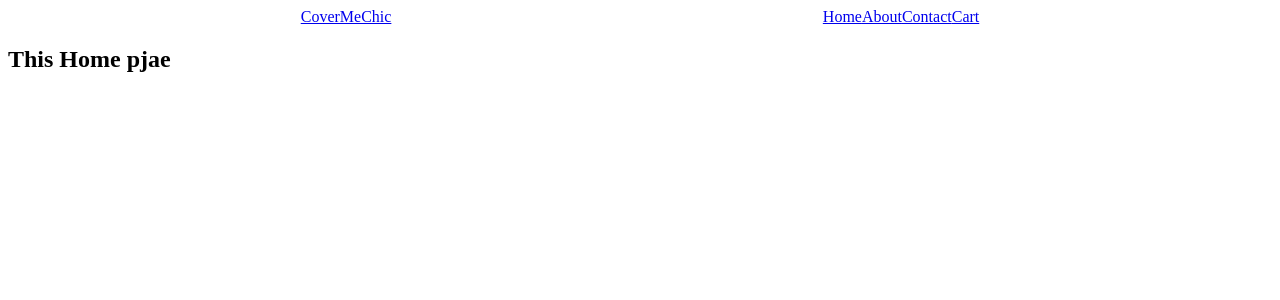
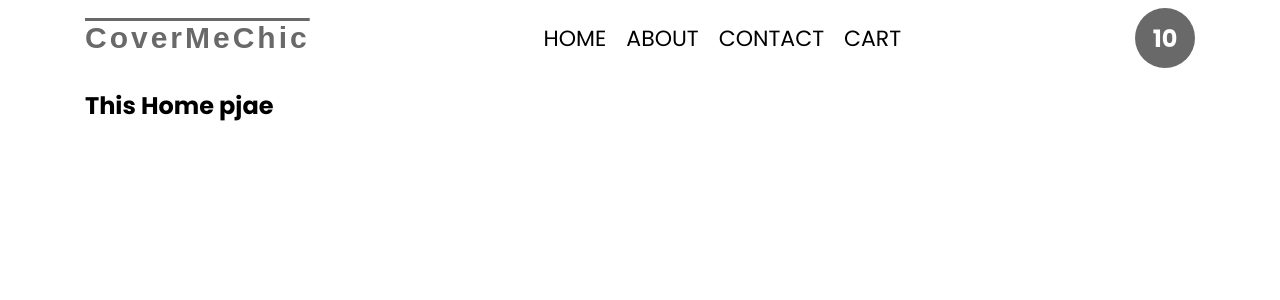
Before and after one commit to mohamedsharrif/BurgerBites, a React (Create React App) app: page / in a window 1280 px wide. Shown: the top 300 px of the page. Built offline with nearby package versions, Linux system fonts and the light colour scheme.

Commit message:
Completed header layout and styling

```diff
--- a/src/App.js
+++ b/src/App.js
@@ -1,4 +1,4 @@
-import React from "react";
+import React, { useState } from "react";
 import Header from "./components/Header";
 import { Route, Routes } from "react-router-dom";
 import Home from "./pajes/Home";
@@ -7,9 +7,11 @@ import Contact from "./pajes/Contact";
 import Cart from "./pajes/Cart";
 
 const App = () => {
+  const[cart,setCart] = useState(10)
   return (
-    <div>
-      <Header />
+    <div className="container">
+      <Header cart={cart}/>
+
       <Routes>
         <Route path="/" element={<Home />} />
         <Route path="/about" element={<About />} />
--- a/src/components/Header.jsx
+++ b/src/components/Header.jsx
@@ -2,16 +2,17 @@ import React from 'react'
 import '../style.css'
 import { Link } from 'react-router-dom'
 
-const Header = () => {
+const Header = ({cart}) => {
   return (
     <div className='menu'>
-      <Link to='/'>CoverMeChic</Link>
-      <div>
+      <Link className='logo' to='/'>CoverMeChic</Link>
+      <div className='links'>
       <Link to='/'>Home</Link>
       <Link to='/about'>About</Link>
       <Link to='/contact'>Contact</Link>
       <Link to='/cart'>Cart</Link>
-      </div>
+       </div>
+      <Link to={'/cart'}><span className='cart'>{cart}</span></Link>
     </div>
   )
 }
--- a/src/style.css
+++ b/src/style.css
@@ -1,17 +1,50 @@
-.menu{
-    color: white;
+
+@import url('https://fonts.googleapis.com/css2?family=Chakra+Petch:ital,wght@0,300;0,400;0,500;0,600;0,700;1,300;1,400;1,500;1,600;1,700&family=Poppins:ital,wght@0,100;0,200;0,300;0,400;0,500;0,600;0,700;0,800;0,900;1,100;1,200;1,300;1,400;1,500;1,600;1,700;1,800;1,900&display=swap');
+
+body{
+    font-family: 'Poppins', sans-serif;
+}
+a{
+    text-decoration: none;
+}
+.logo{
+    font-family: 'Montserrat', sans-serif;
+      font-size: 30px;
+      font-weight: 800;
+      color: #696969;
+      letter-spacing: 3px;
+      margin: 10;
+      text-decoration: overline;
+
+}
+.container{
     max-width: 1110px;
     margin: 0 auto;
+}
+.menu{
     display: flex;
+    justify-content: space-between;
     align-items: center;
-    justify-content: space-around;
+
 }
-.menu-item{
+.links a{
+    text-decoration: none;
+    margin: 10px;
+    text-transform: uppercase;
+    font-size: 22px;
+    color: #000;
+}
+.cart{
+    width: 40px;
+    height: 40px;
+    background-color:#696969;
+    color: #fff;
+    padding: 10px;
+    border-radius: 50%;
+    font-size: 24px;
+    font-weight: bold;
     display: flex;
+    justify-content: center;
+    align-items: center;
+
 }
-.menu-item li{
-    margin: 10px;
-}
-.menu-item li a{
-    text-decoration: none;
-}
```
